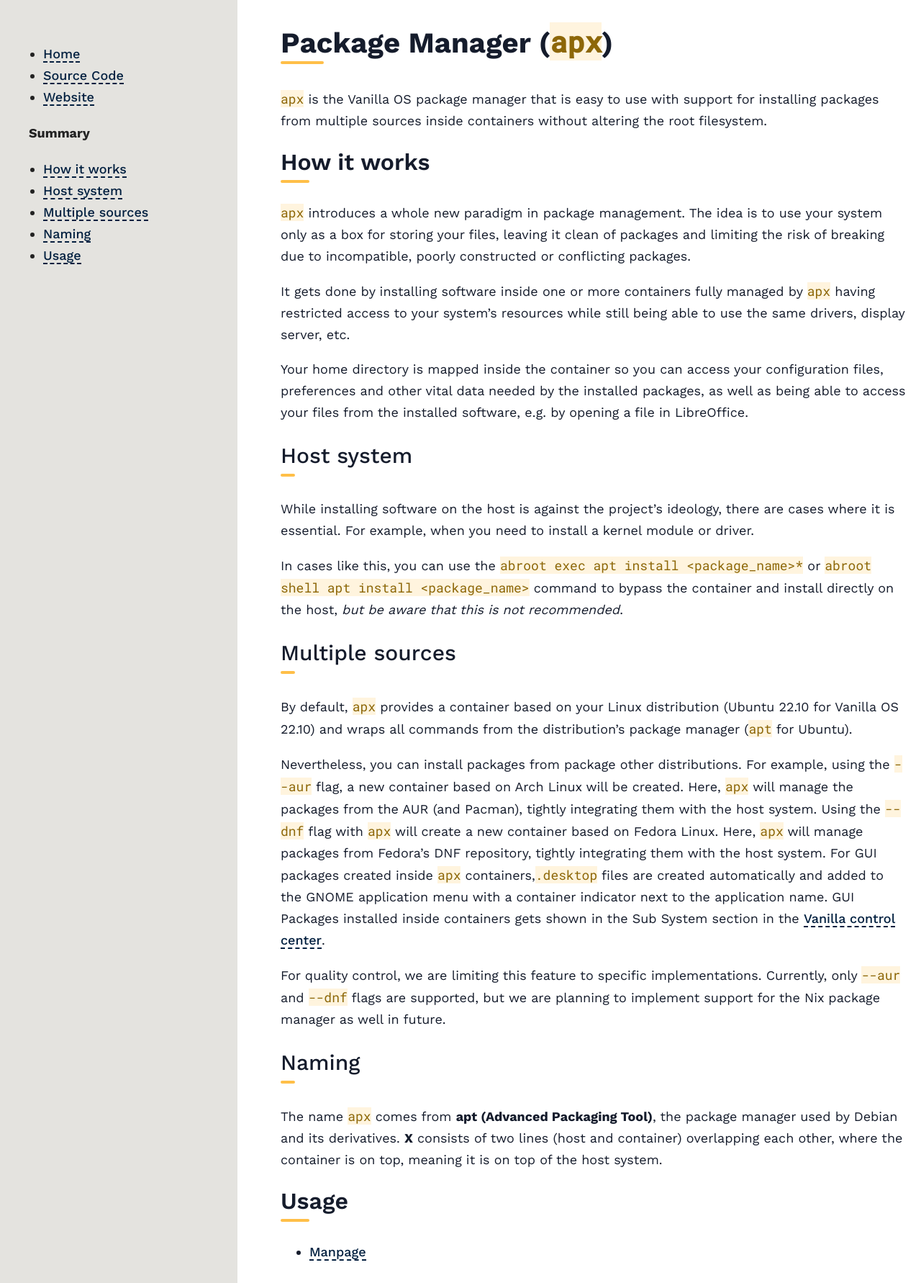
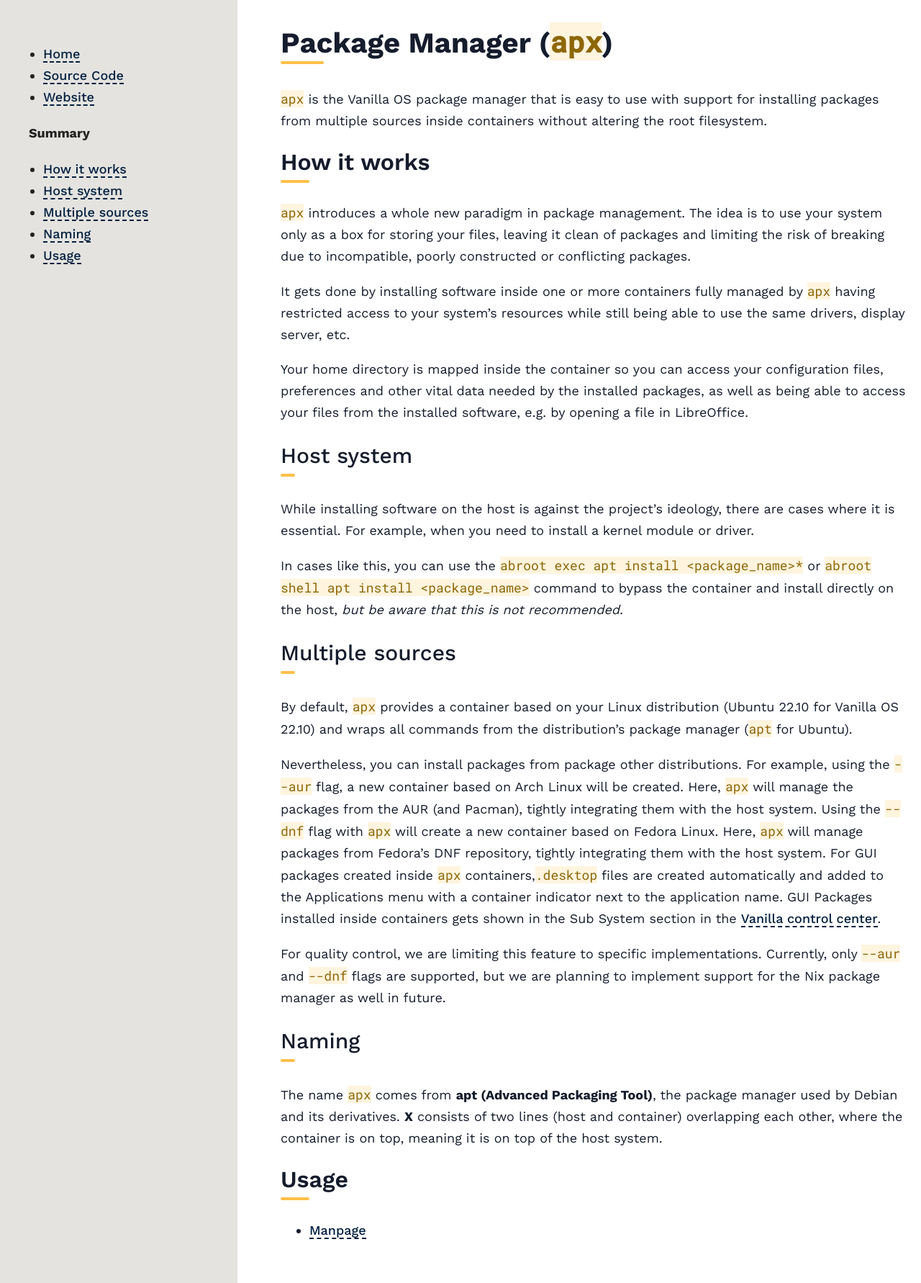
Before and after one commit to Vanilla-OS/documentation, a Jekyll site: the page built from docs/apx/index.md, in a window 1280 px wide. Shown: the whole page at 72% size. Built offline with Jekyll 4.4.1, drawn with Linux system fonts in a browser that asks for light colours.

Commit message:
apx/index: fix typo (Applications menu)

```diff
--- a/docs/apx/index.md
+++ b/docs/apx/index.md
@@ -37,7 +37,7 @@ package manager (`apt` for Ubuntu).
 
 Nevertheless, you can install packages from package other distributions. For example, using the `--aur` flag, a new
 container based on Arch Linux will be created. Here, `apx` will manage the packages
-from the AUR (and Pacman), tightly integrating them with the host system. Using the `--dnf` flag with `apx` will create a new container based on Fedora Linux. Here, `apx` will manage packages from Fedora's DNF repository,  tightly integrating them with the host system. For GUI packages created inside `apx` containers,`.desktop` files are created automatically and added to the GNOME application menu with a container indicator next to the application name. GUI Packages installed inside containers gets shown in the Sub System section in the [Vanilla control center](/docs/vanilla-control-center).
+from the AUR (and Pacman), tightly integrating them with the host system. Using the `--dnf` flag with `apx` will create a new container based on Fedora Linux. Here, `apx` will manage packages from Fedora's DNF repository,  tightly integrating them with the host system. For GUI packages created inside `apx` containers,`.desktop` files are created automatically and added to the Applications menu with a container indicator next to the application name. GUI Packages installed inside containers gets shown in the Sub System section in the [Vanilla control center](/docs/vanilla-control-center).
 
 For quality control, we are limiting this feature to specific implementations. Currently, only `--aur` and `--dnf` flags are supported, but
 we are planning to implement support for the Nix package manager as well in future.
```
Also changed, not shown: docs/apx/index.ta.md (+1 -1 lines).
